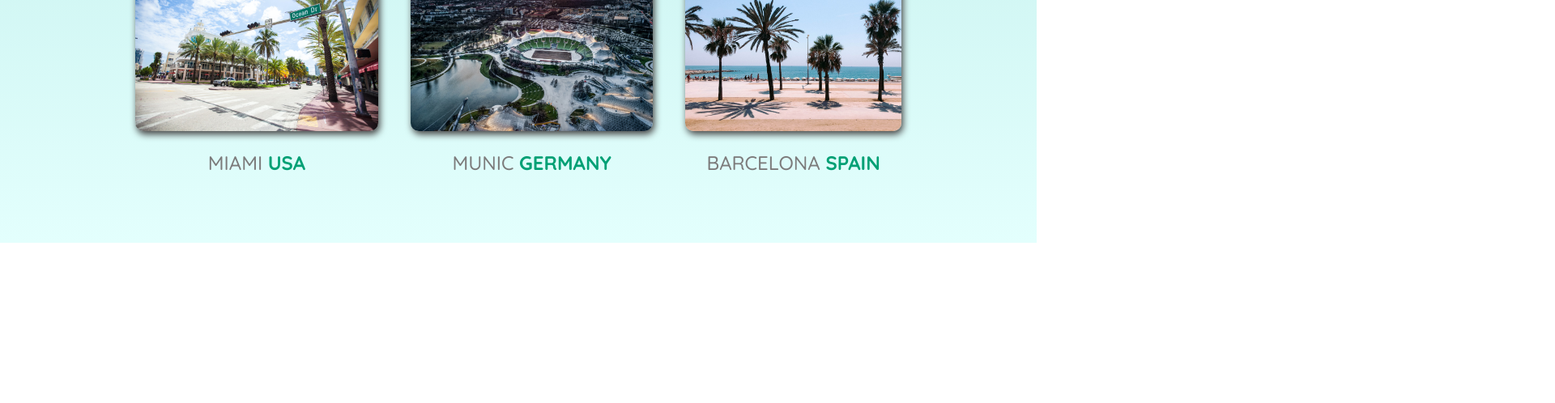
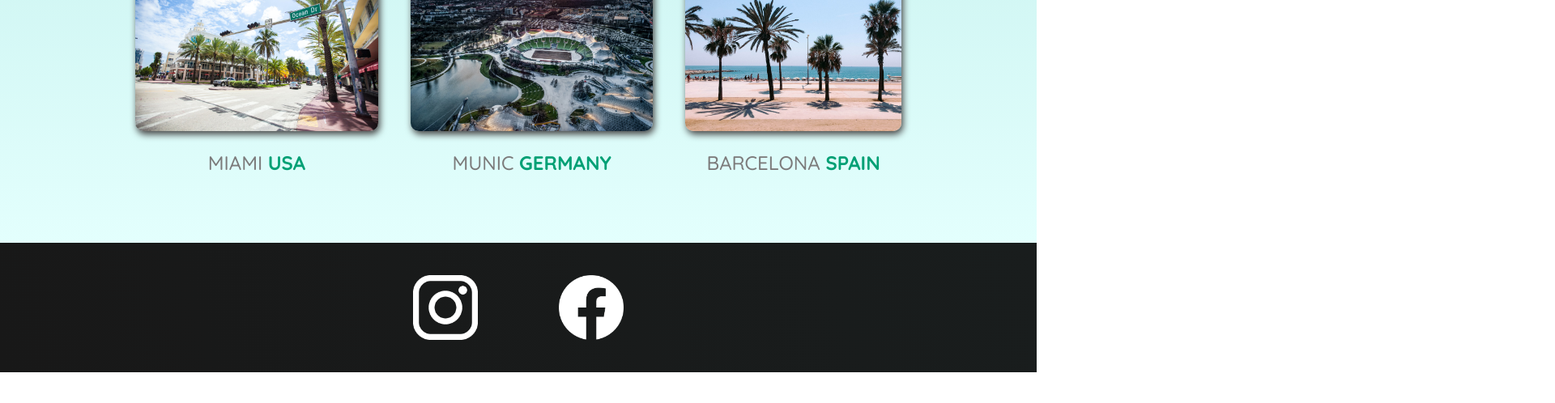
Before and after one commit to nikhilpkottary/travel-page, a plain HTML site: page index.html in a window 1280 px wide. Shown: the part 960-1458 px from the top of the page at 81% size, 1920 px wide, since content can reach past the window. After the commit the page ends 1420 px from the top, so only its background shows below. Drawn offline with Linux system fonts and the light colour scheme.

Commit message:
Styling the Footer

```diff
--- a/shared.css
+++ b/shared.css
@@ -55,3 +55,24 @@ header a:hover {
   color: rgb(77, 77, 77);
   background-color: rgb(255, 251, 0);
 }
+
+footer {
+  background: linear-gradient(70deg, rgb(24, 24, 24), rgb(25, 29, 29));
+}
+
+footer ul {
+  display: flex;
+  justify-content: center;
+  padding: 40px;
+}
+
+footer li {
+  width: 80px;
+  height: 80px;
+  margin: 0 50px;
+}
+
+footer img {
+  width: 100%;
+  height: 100%;
+}
```
